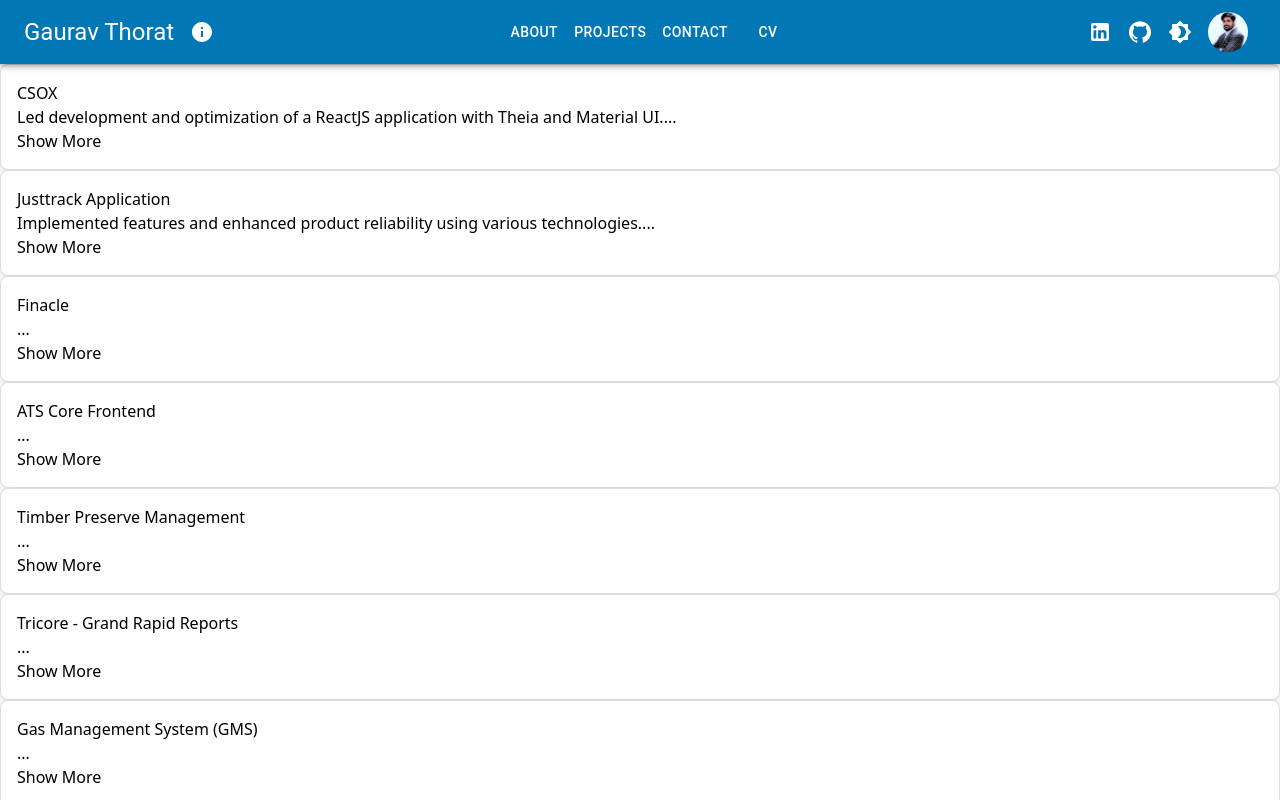
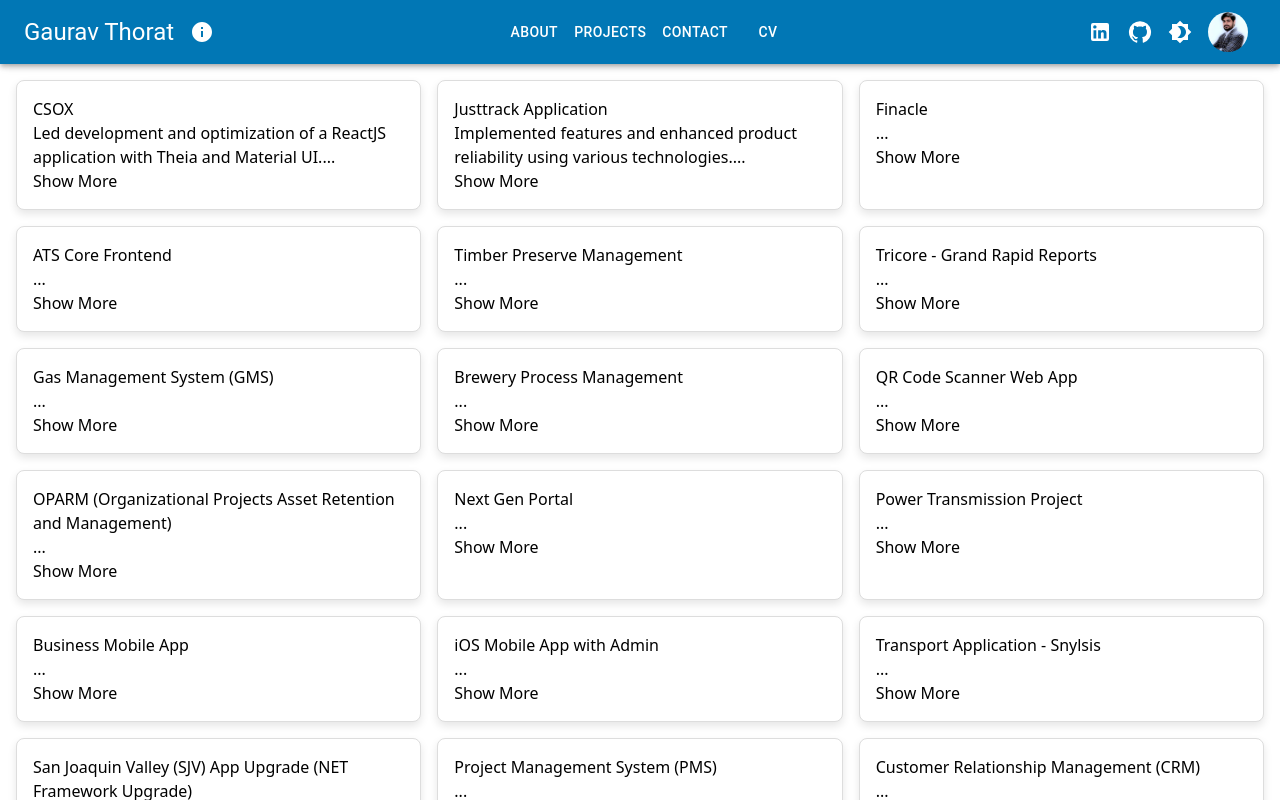
Before and after one commit to gauravthorath/Portfolio, a React app: page /Portfolio/projects in a window 1280 px wide. Shown: the top 800 px of the page. Built offline with nearby package versions, Linux system fonts and the light colour scheme; the HTML template or start-up script is replaced by a standard one.

Commit message:
Rename CSS class names to use underscore instead of camelCase in ProjectCard.module.css and update corresponding class names in Projects.tsx

```diff
--- a/src/components/ProjectCard/ProjectCard.module.css
+++ b/src/components/ProjectCard/ProjectCard.module.css
@@ -1,5 +1,5 @@
 /* Container for the cards */
-.card-container {
+.card_container {
   display: grid;
   grid-template-columns: repeat(
     auto-fit,
@@ -28,7 +28,7 @@
 }
 
 /* Show more button style */
-.show-more-btn {
+.show_more_btn {
   margin-top: 16px;
   padding: 8px 16px;
   border: none;
@@ -39,13 +39,13 @@
   transition: background-color 0.3s ease;
 }
 
-.show-more-btn:hover {
+.show_more_btn:hover {
   background-color: #0056b3; /* Darker button color on hover */
 }
 
 /* Responsive grid layout for different screen sizes */
 @media (min-width: 600px) {
-  .card-container {
+  .card_container {
     grid-template-columns: repeat(
       2,
       1fr
@@ -54,7 +54,7 @@
 }
 
 @media (min-width: 900px) {
-  .card-container {
+  .card_container {
     grid-template-columns: repeat(
       3,
       1fr
--- a/src/pages/Projects/Projects.tsx
+++ b/src/pages/Projects/Projects.tsx
@@ -6,7 +6,7 @@ import projects from "./Projects.json";
 const projectList: Project[] = projects;
 const ProjectsComponent: React.FC = () => {
   return (
-    <div className={styles.cardContainer}>
+    <div className={styles.card_container}>
       {projectList.map((project, index) => (
         <ProjectCard key={index} project={project} />
       ))}
```
